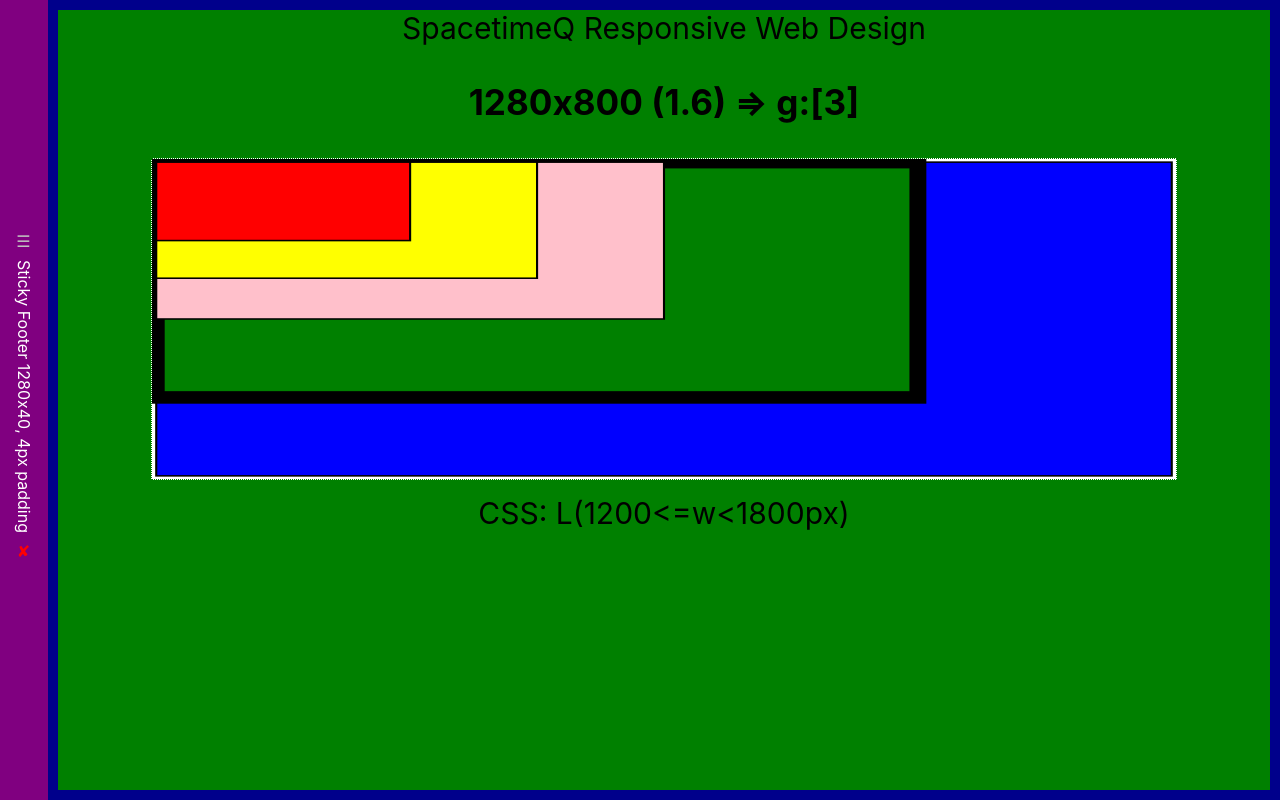
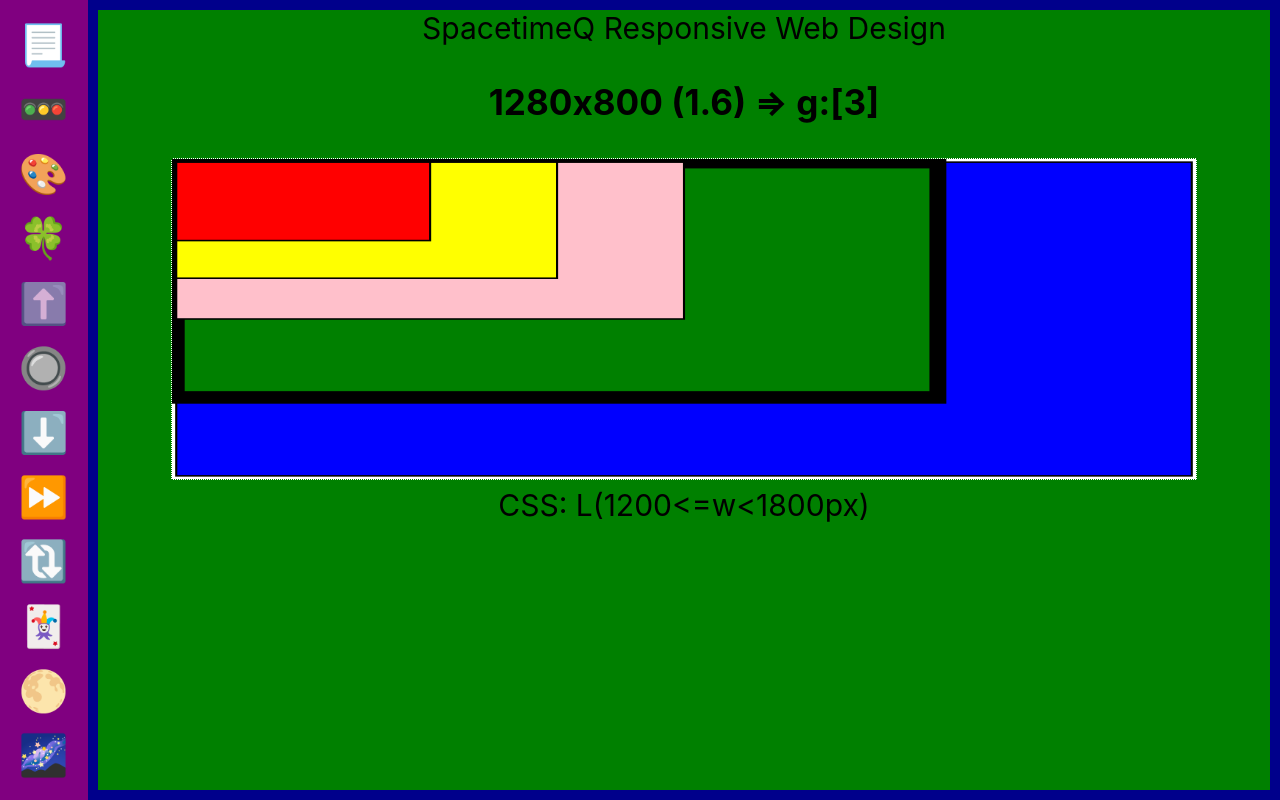
Before and after one commit to soominkimu/responsive, a React (Create React App) app: page / in a window 1280 px wide. Built offline with nearby package versions, Linux system fonts and the light colour scheme.

Commit message:
emoji buttons

```diff
--- a/src/App.js
+++ b/src/App.js
@@ -1,11 +1,19 @@
-import React from 'react';
+import React, { useState } from 'react';
 import './App.scss';
 import { useWindowSize } from './util-ui';
-import { px, Layout } from './layout';
+import { px, Layout, EmBtn } from './layout';
 
 function App() {
-  const L = new Layout(useWindowSize(), 0, 10, 40, 4);  // layout object: calls custom Hook
+  const L = new Layout(useWindowSize(), 0, 10, 80, 4);  // layout object: calls custom Hook
   const C = L.c;
+
+  const [mode, setMode] = useState(0);
+  const [hori, setHori] = useState(true);
+  const [colr, setColr] = useState(true);
+  const [emoj, setEmoj] = useState(true);
+  const [opct, setOpct] = useState(0);
+  const [back, setBack] = useState(0);
+  const [crdy, setCrdy] = useState(0);
 
   const Content = props => {
     const dv = 10;       // divide by
@@ -36,15 +44,34 @@ function App() {
     );
   }
 
+  const em = {
+    mode: ['📃','🌀',],
+    hori: ['🚥','🚦'],
+    colr: ['🎨','✨'],
+    emoj: ['🍀','🈚️'],
+    opct: ['🌕','🌖','🌗','🌘 ','🌑','🌒 ','🌓','🌔'],
+    back: ['🌌','🌃','🌆','🌇','🎆','🎇'],
+    crdy: ['🃏','🎴','🀄️']
+  };
+
   return (
     <L.Container className="App"
       style={{ border: 'solid ' + px(C.border) + ' darkblue' }}  // with additional styles
     >
       <Content />
       <L.Footer>
-        <span style={{color: 'silver'}}>☰</span>
-        &nbsp;&nbsp;Sticky Footer {C.ws.w}x{C.f_h}, {C.f_padding}px padding&nbsp;&nbsp;
-        <span style={{color: 'red'}}>✘</span>
+        <EmBtn em={em.mode[mode]} onClick={() => setMode((mode === 0) ? 1 : 0)}>Carousel</EmBtn>
+        <EmBtn em={em.hori[hori ? 0 : 1]} onClick={() => setHori(!hori)}>Horizontal</EmBtn>
+        <EmBtn em={em.colr[colr ? 0 : 1]} onClick={() => setColr(!colr)}>Color</EmBtn>
+        <EmBtn em={em.emoj[emoj ? 0 : 1]} onClick={() => setEmoj(!emoj)}>Emoji</EmBtn>
+        <EmBtn em='⬅️ ' disabled >Rotate-</EmBtn>
+        <EmBtn em='🔘'>RotateToday</EmBtn>
+        <EmBtn em='➡️ '>Rotate+</EmBtn>
+        <EmBtn em='⏩'>Rotate90</EmBtn>
+        <EmBtn em='🔃'>Tilt</EmBtn>
+        <EmBtn em={em.crdy[crdy]} onClick={() => setCrdy((crdy + 1) % em.crdy.length)}>CardY</EmBtn>
+        <EmBtn em={em.opct[opct]} onClick={() => setOpct((opct + 1) % em.opct.length)}>Opacity</EmBtn>
+        <EmBtn em={em.back[back]} onClick={() => setBack((back + 1) % em.back.length)}>Background</EmBtn>
       </L.Footer>
     </L.Container>
   );
@@ -53,6 +80,7 @@ function App() {
 export default App;
 
 /*
+ *🍵🍺 ✅ 😁 🍙 🍣<span role="img" ariaLabel="stop">🔴</span>
       style={{
         ...lo.getContainerStyle(),
         ...{ border: 'solid ' + px(lo.border) + ' darkblue' }
@@ -67,4 +95,11 @@ export default App;
     ];
     bps.forEach( p => document.documentElement.style.setProperty('--bp_' + p.name, p.value + 'px') );
     console.log("CSS variables set");
+ *
+ *
+        <span style={{color: 'silver'}}>☰</span>
+        &nbsp;&nbsp;Sticky Footer {C.ws.w}x{C.f_h}, {C.f_padding}px padding&nbsp;&nbsp;
+        <span style={{color: 'red'}}>✘</span>
+
+        <button><span style={{writingMode: "vertical-lr"}}>the Space</span></button>
     */
--- a/src/layout.js
+++ b/src/layout.js
@@ -65,14 +65,23 @@ export class Layout {
   }
 
   Footer = props =>
-    <nav style={{ // CSS var
-      '--f_w' : this.c.isLandscape ? px(this.c.f_h) : '100%',  // width
-      '--f_h' : this.c.isLandscape ? '100%' : px(this.c.f_h),  // height
-      '--f_p' : px(this.c.f_padding),                        // padding
-      '--f_wm': this.c.isLandscape ? 'vertical-lr' : 'horizontal-tb', // write-mode
-      '--f_lh': px(this.c.f_h)  // line-height
+    <nav className="footer" style={{ // CSS var
+      width       : this.c.isLandscape ? px(this.c.f_h) : '100%',  // width
+      height      : this.c.isLandscape ? '100%' : px(this.c.f_h),  // height
+      padding     : px(this.c.f_padding),                          // padding
+      writingMode : this.c.isLandscape ? 'vertical-lr' : 'horizontal-tb', // write-mode
+      '--f_h'     : px(this.c.f_h),
+      '--f_fh'    : px((this.c.f_h > 40) ? 40 : this.c.f_h )
     }}>
-      <div className="phantom" />
-      <div className="footer">{props.children}</div>
+      {props.children}
     </nav>;
 }
+
+// Emoji Button
+export const EmBtn = props => {
+  const {em, ...others} = props;
+  return ( <button className="em-b" {...others}>
+      <span role="img" aria-label={props.children}>{em}</span>
+    </button>
+  );
+}
--- a/src/layout.scss
+++ b/src/layout.scss
@@ -1,28 +1,42 @@
 
 // https://stackoverflow.com/questions/40515142/how-to-make-a-sticky-footer-in-react
-%footer-shared {
-  width:   var(--f_w);
-  height:  var(--f_h);
-  padding: var(--f_p);
-}
 
-.footer {
+nav.footer {
+  line-height: var(--f_h);
+  color: white;
   background: purple;
   font-size: 16px;
-  color: white;
   //border-top: 1px solid #E7E7E7;
-  writing-mode: var(--f_wm);
-  line-height:  var(--f_lh);
-  text-align: center;
   vertical-align: middle;  // only works with line-height set to the block height
   white-space: nowrap;
   position: fixed;
   left: 0;
   bottom: 0;
-  @extend %footer-shared;
+  display: inline-flex;
+  flex-wrap: nowrap;
+  justify-content: space-evenly;  // space-around
+  align-items: center;
 }
 
-.phantom {
-  display: block;
-  @extend %footer-shared;
+.em-b {  // emoji button
+  line-height: var(--f_fh);
+  color: white;
+  font-size: var(--f_fh); //$f-font-size;
+  height: var(--f_fh);  // set width and height enough so that not wiggle when emoji changed
+  width:  var(--f_fh);
+  text-align: center;
+  background: none;
+  padding: 0;
+  border: none; //1px solid #0ff;
+  border-radius: 3px;
+  &:enabled:hover {
+    background: #0ff;
+    box-shadow: 0 0 8px 6px #0ff;  // offset-x, -y, blur-radius, spread-radius
+  }
+  &:disabled {
+    opacity: .7;
+    &:hover {
+      background: darkgray;
+    }
+  }
 }
```
